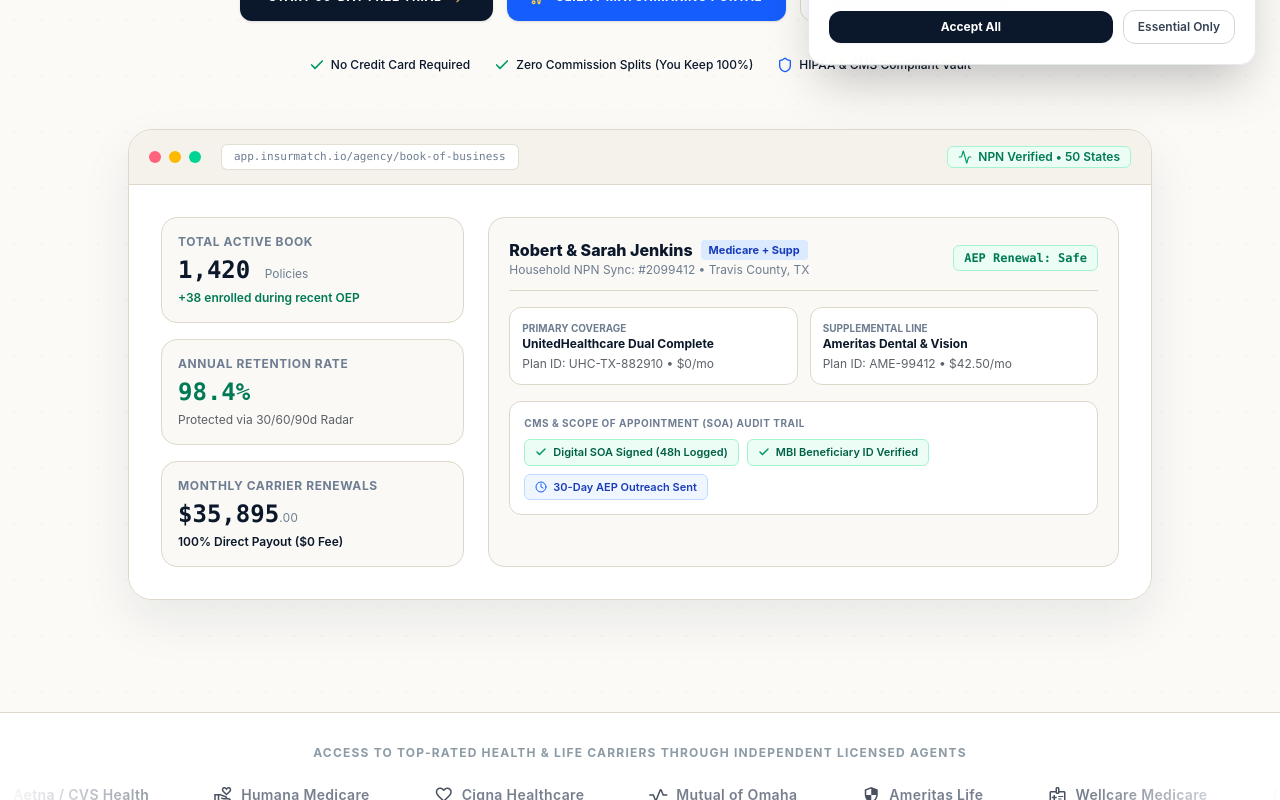
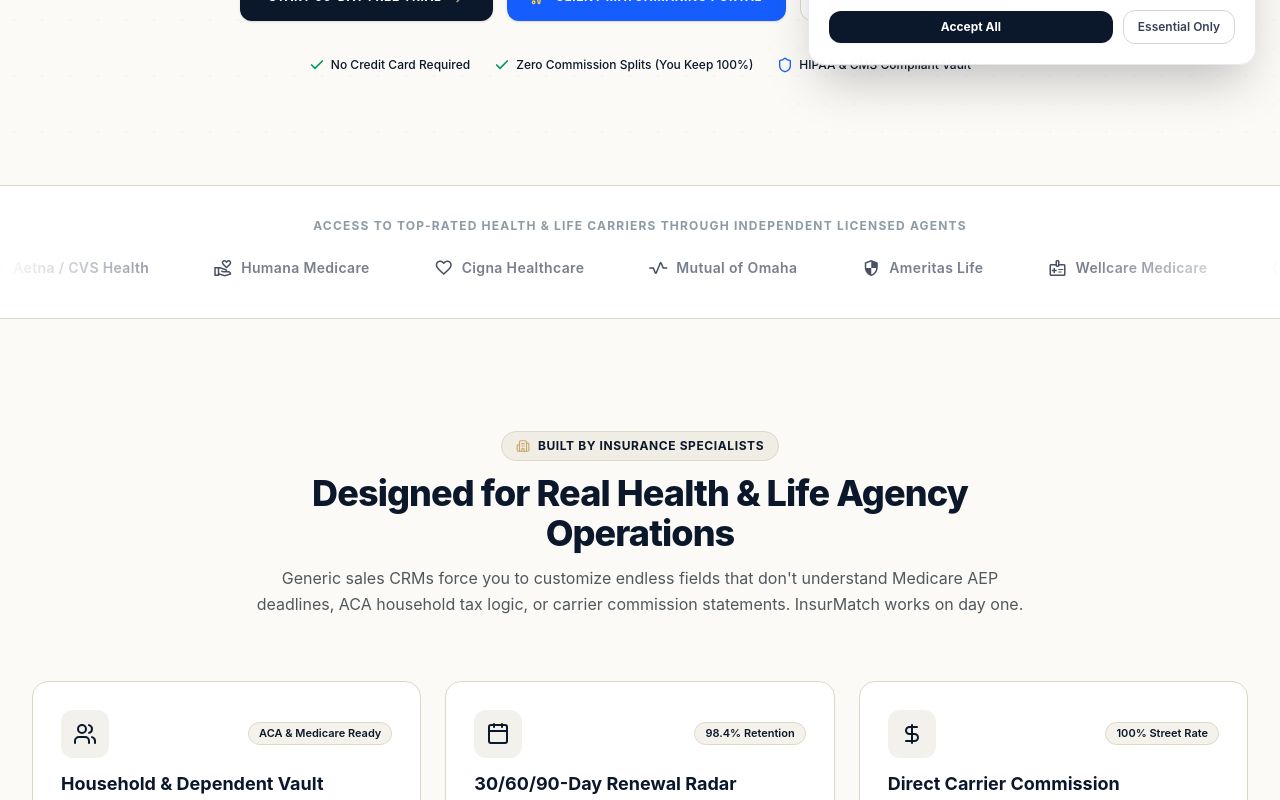
Before and after one commit to Kian1011-C/EXE201, a React (Vite) app: page / in a window 1280 px wide. Shown: the part 711-1511 px from the top of the page. Built offline with nearby package versions, Linux system fonts and the light colour scheme; no server answers.

Commit message:
feat(homepage): remove browser CRM showcase mockup card from hero section

```diff
--- a/src/pages/HomePage.jsx
+++ b/src/pages/HomePage.jsx
@@ -8,12 +8,10 @@ import {
   Sparkles,
   Users,
   Calendar,
-  Clock,
   TrendingUp,
   Building2,
   DollarSign,
   ChevronDown,
-  Activity,
   FileCheck,
 } from 'lucide-react';
 import CarrierLogosStrip from '../components/CarrierLogos';
@@ -321,122 +319,7 @@ export default function HomePage({ onOpenQuote, onOpenMatch }) {
             </motion.div>
           </div>
 
-          {/* ── Realistic Desktop Browser CRM Showcase ── */}
-          <motion.div
-            initial={{ opacity: 0, y: 28 }}
-            animate={{ opacity: 1, y: 0 }}
-            transition={{ duration: 0.6, delay: 0.3 }}
-            className="mt-14 max-w-5xl mx-auto rounded-3xl bg-white border border-stroke-subtle shadow-[0_20px_50px_rgba(11,23,42,0.08)] overflow-hidden"
-          >
-            {/* macOS Style Window Header */}
-            <div className="px-5 py-3.5 bg-[#f4f2eb] border-b border-stroke-subtle flex items-center justify-between">
-              <div className="flex items-center gap-2">
-                <span className="w-3 h-3 rounded-full bg-rose-400" />
-                <span className="w-3 h-3 rounded-full bg-amber-400" />
-                <span className="w-3 h-3 rounded-full bg-emerald-400" />
-                <span className="ml-3 px-3 py-1 rounded-md bg-white border border-stroke-subtle/80 font-mono text-[11px] text-slate-muted">
-                  app.insurmatch.io/agency/book-of-business
-                </span>
-              </div>
-              <div className="hidden sm:flex items-center gap-3 text-xs font-semibold text-navy-deep">
-                <span className="flex items-center gap-1.5 text-emerald-700 bg-emerald-50 px-2.5 py-0.5 rounded-md border border-emerald-200">
-                  <Activity className="w-3.5 h-3.5 text-emerald-600" aria-hidden="true" />
-                  NPN Verified • 50 States
-                </span>
-              </div>
-            </div>
-
-            {/* CRM Interface Body Preview */}
-            <div className="p-6 sm:p-8 bg-white grid grid-cols-1 lg:grid-cols-12 gap-6">
-              {/* Left Column: KPI Highlights */}
-              <div className="lg:col-span-4 space-y-4">
-                <div className="p-4 rounded-2xl bg-[#faf9f5] border border-stroke-subtle space-y-1">
-                  <p className="text-xs uppercase tracking-wider font-bold text-slate-muted">
-                    Total Active Book
-                  </p>
-                  <p className="text-2xl font-extrabold text-navy-deep font-mono tabular-nums">
-                    1,420 <span className="text-xs font-normal text-slate-muted font-sans">Policies</span>
-                  </p>
-                  <p className="text-xs text-emerald-700 font-semibold">+38 enrolled during recent OEP</p>
-                </div>
-
-                <div className="p-4 rounded-2xl bg-[#faf9f5] border border-stroke-subtle space-y-1">
-                  <p className="text-xs uppercase tracking-wider font-bold text-slate-muted">
-                    Annual Retention Rate
-                  </p>
-                  <p className="text-2xl font-extrabold text-emerald-700 font-mono tabular-nums">
-                    98.4%
-                  </p>
-                  <p className="text-xs text-charcoal/70">Protected via 30/60/90d Radar</p>
-                </div>
-
-                <div className="p-4 rounded-2xl bg-[#faf9f5] border border-stroke-subtle space-y-1">
-                  <p className="text-xs uppercase tracking-wider font-bold text-slate-muted">
-                    Monthly Carrier Renewals
-                  </p>
-                  <p className="text-2xl font-extrabold text-navy-deep font-mono tabular-nums">
-                    $35,895<span className="text-xs font-normal text-slate-muted font-sans">.00</span>
-                  </p>
-                  <p className="text-xs text-navy-deep font-semibold">100% Direct Payout ($0 Fee)</p>
-                </div>
-              </div>
-
-              {/* Right Column: Realistic Client Profile Record */}
-              <div className="lg:col-span-8 p-5 rounded-2xl bg-[#faf9f5] border border-stroke-subtle space-y-4 text-left">
-                <div className="flex flex-wrap items-center justify-between gap-2 pb-3 border-b border-stroke-subtle">
-                  <div>
-                    <div className="flex items-center gap-2">
-                      <h3 className="text-base font-extrabold text-navy-deep">Robert &amp; Sarah Jenkins</h3>
-                      <span className="px-2 py-0.5 rounded text-[11px] font-bold bg-blue-100 text-blue-800">
-                        Medicare + Supp
-                      </span>
-                    </div>
-                    <p className="text-xs text-slate-muted">Household NPN Sync: #2099412 • Travis County, TX</p>
                   </div>
-                  <span className="text-xs font-mono font-bold text-emerald-700 bg-emerald-50 px-2.5 py-1 rounded-md border border-emerald-200">
-                    AEP Renewal: Safe
-                  </span>
-                </div>
-
-                {/* Sub-cards */}
-                <div className="grid grid-cols-1 sm:grid-cols-2 gap-3 text-xs">
-                  <div className="p-3 rounded-xl bg-white border border-stroke-subtle space-y-1">
-                    <span className="text-[10px] uppercase font-bold text-slate-muted">Primary Coverage</span>
-                    <p className="font-bold text-navy-deep">UnitedHealthcare Dual Complete</p>
-                    <p className="text-charcoal/70">Plan ID: UHC-TX-882910 • $0/mo</p>
-                  </div>
-
-                  <div className="p-3 rounded-xl bg-white border border-stroke-subtle space-y-1">
-                    <span className="text-[10px] uppercase font-bold text-slate-muted">Supplemental Line</span>
-                    <p className="font-bold text-navy-deep">Ameritas Dental &amp; Vision</p>
-                    <p className="text-charcoal/70">Plan ID: AME-99412 • $42.50/mo</p>
-                  </div>
-                </div>
-
-                {/* Compliance checklist inside profile */}
-                <div className="p-3.5 rounded-xl bg-white border border-stroke-subtle space-y-2">
-                  <span className="text-[10px] uppercase font-bold tracking-wider text-slate-muted block">
-                    CMS &amp; Scope of Appointment (SOA) Audit Trail
-                  </span>
-                  <div className="flex flex-wrap gap-2 text-[11px]">
-                    <span className="inline-flex items-center gap-1.5 px-2.5 py-1 rounded-md bg-emerald-50 text-emerald-800 font-semibold border border-emerald-200">
-                      <Check className="w-3 h-3 text-emerald-600 stroke-[3]" />
-                      Digital SOA Signed (48h Logged)
-                    </span>
-                    <span className="inline-flex items-center gap-1.5 px-2.5 py-1 rounded-md bg-emerald-50 text-emerald-800 font-semibold border border-emerald-200">
-                      <Check className="w-3 h-3 text-emerald-600 stroke-[3]" />
-                      MBI Beneficiary ID Verified
-                    </span>
-                    <span className="inline-flex items-center gap-1.5 px-2.5 py-1 rounded-md bg-blue-50 text-blue-800 font-semibold border border-blue-200">
-                      <Clock className="w-3 h-3 text-blue-600" />
-                      30-Day AEP Outreach Sent
-                    </span>
-                  </div>
-                </div>
-              </div>
-            </div>
-          </motion.div>
-        </div>
       </section>
 
       {/* ─────────────────────────────────────────────────────────────
```
